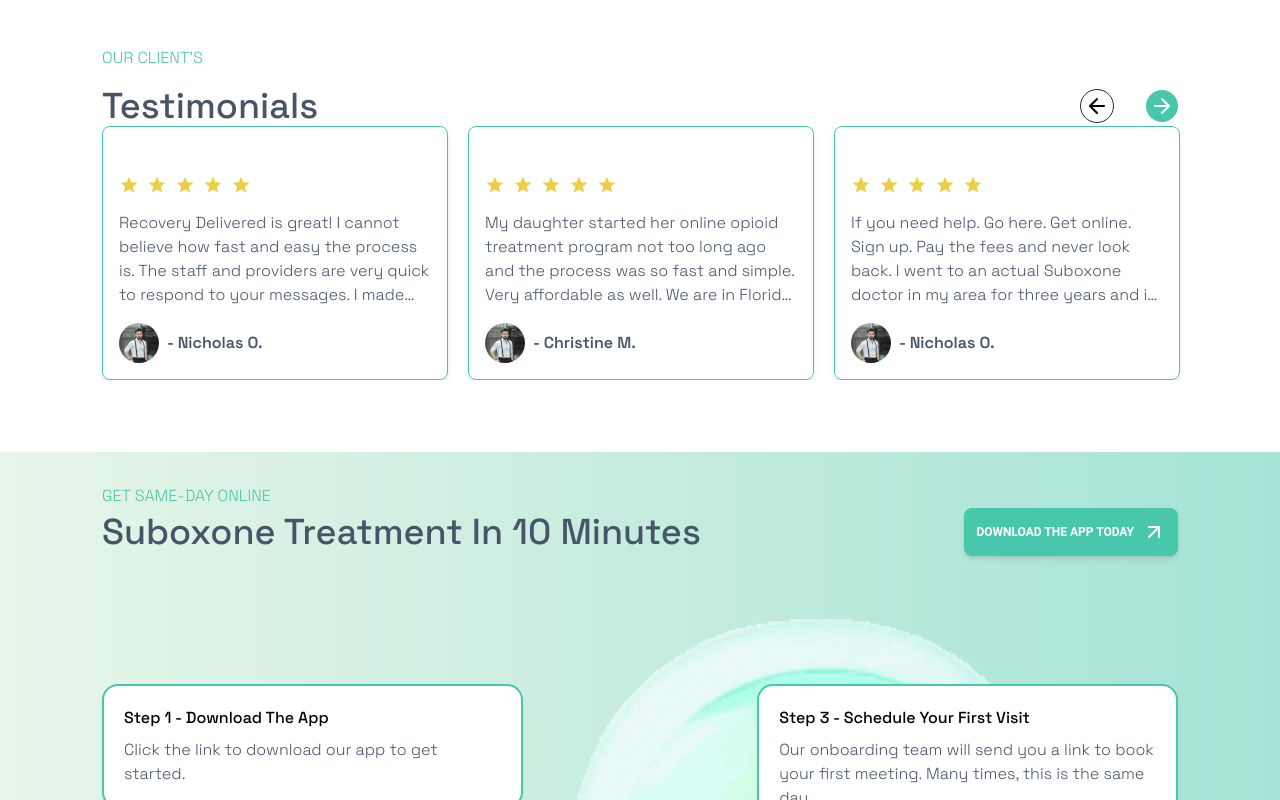
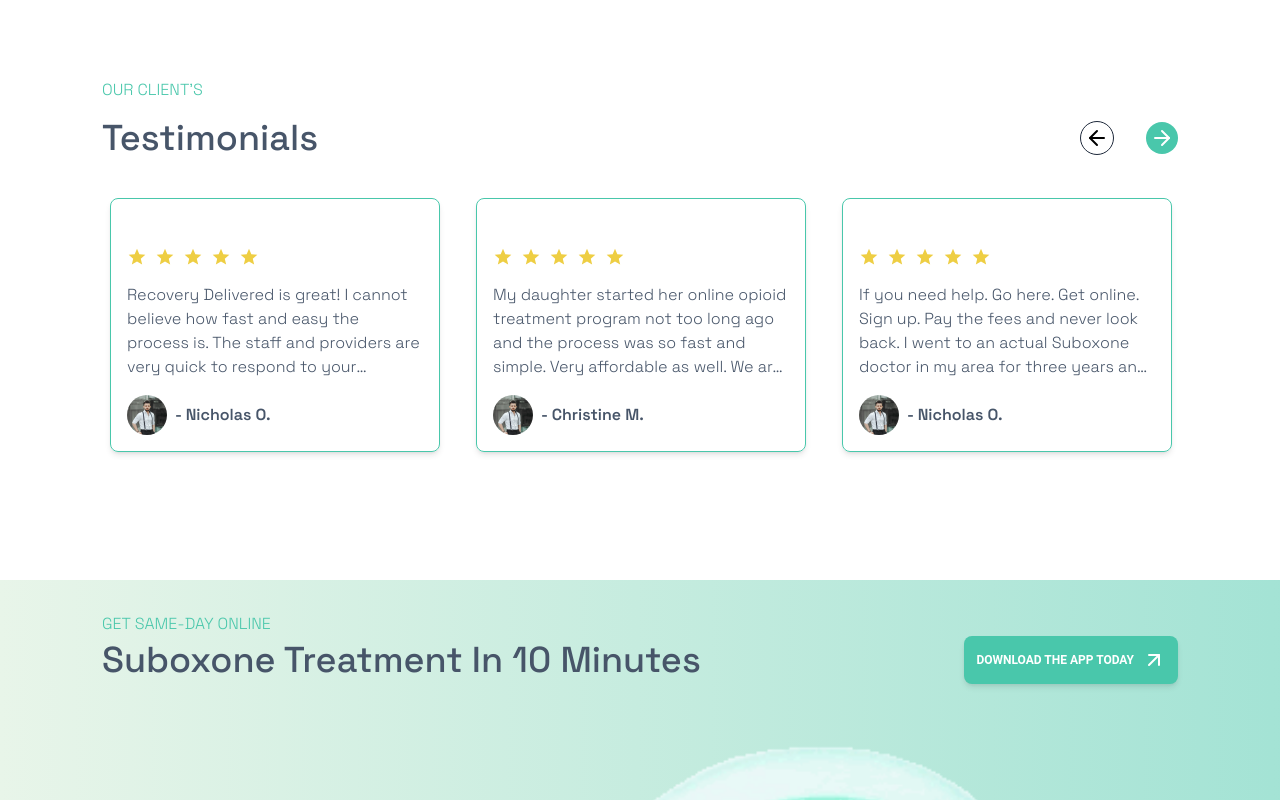
Before and after one commit to mohsinparvi/ropstam-task, a React (Vite) app: page / in a window 1280 px wide. Shown: the part 1520-2320 px from the top of the page. Built offline with nearby package versions, Linux system fonts and the light colour scheme.

Commit message:
feat: enhance testimonial card styling and improve layout in home page sections

```diff
--- a/src/components/common/testimonial-card.tsx
+++ b/src/components/common/testimonial-card.tsx
@@ -8,7 +8,18 @@ type Props = {
 
 const TestimonialCard: FC<Props> = ({ description, name, image }) => {
   return (
-    <div className="border border-primary shadow-md rounded-lg space-y-4 p-4 h-full flex flex-col">
+    <div className="group/card testimonial-card relative p-2">
+      <div
+        className="border border-primary shadow-md rounded-lg space-y-4 p-4 h-full flex flex-col transition-all duration-300 ease-in-out
+        group-hover/container:scale-95
+        group-hover/container:opacity-50
+        group-hover/container:rotate-0
+        hover:!scale-100
+        hover:!opacity-100
+        hover:!z-10
+        hover:!-rotate-6
+        hover:shadow-xl"
+      >
         <div className="flex mt-8 space-x-2">
           <StarIcon filled={true} />
           <StarIcon filled={true} />
@@ -26,6 +37,7 @@ const TestimonialCard: FC<Props> = ({ description, name, image }) => {
             className="rounded-full w-10 h-10 object-cover"
           />
           <p className="text-base font-semibold text-text">- {name}</p>
+        </div>
       </div>
     </div>
   );
--- a/src/components/pages/home/hero-section.tsx
+++ b/src/components/pages/home/hero-section.tsx
@@ -13,11 +13,11 @@ const HeroSection = () => {
       />
       <div className="container mx-auto px-4 lg:px-8 xl:px-0">
         <div className="relative  z-10  top-0  xl:top-20 lg:max-w-2xl px-4">
-          <div className="flex justify-center items-center xl:justify-start xl:items-start xl:h-[64dvh] mt-52 flex-col text-white">
+          <div className="flex justify-center items-center xl:justify-start xl:items-start xl:h-[62dvh] mt-52 flex-col text-white">
             <p className="mb-4  text-base font-extralight xl:text-start ">
               No Lines. Less hassle, Lower Costs.
             </p>
-            <h1 className="mb-8 text-4xl md:text-5xl lg:text-6xl text-center xl:text-start font-normal leading-[100px] ">
+            <h1 className="mb-8 text-4xl md:text-5xl lg:text-6xl text-center xl:text-start inline-block font-normal leading-normal">
               Easy Online Suboxone Treatment for Opioid Addiction
             </h1>
             <Button
--- a/src/components/pages/home/testimonials-section.tsx
+++ b/src/components/pages/home/testimonials-section.tsx
@@ -6,12 +6,13 @@ import Slider from "react-slick";
 import "slick-carousel/slick/slick.css";
 import "slick-carousel/slick/slick-theme.css";
 import { ArrowLeft, ArrowRight } from "../../../assets/icons";
+
 const TESTIMONIALS = [
   {
     id: 1,
     name: "Nicholas O.",
     description:
-      "Recovery Delivered is great! I cannot believe how fast and easy the process is. The staff and providers are very quick to respond to your messages. I made my appointment same day and had everything I needed.  I was so surprised. Thank you Recovery Delivered!",
+      "Recovery Delivered is great! I cannot believe how fast and easy the process is. The staff and providers are very quick to respond to your messages. I made my appointment same day and had everything I needed.  I was so surprised. Thank you Recovery Delivered!",
     image: ClientOne,
   },
   {
@@ -29,6 +30,7 @@ const TESTIMONIALS = [
     image: ClientOne,
   },
 ];
+
 const TestimonialsSection = () => {
   const sliderRef = useRef<Slider>(null);
 
@@ -78,7 +80,7 @@ const TestimonialsSection = () => {
       <div className="container mx-auto px-4 py-8 sm:px-6 lg:px-8">
         <div className="space-y-4">
           <p className="text-primary text-base font-thin uppercase">
-            Our Client’s
+            Our Client's
           </p>
           <div className="flex items-center justify-between">
             <Heading>Testimonials</Heading>
@@ -96,7 +98,11 @@ const TestimonialsSection = () => {
           </div>
         </div>
 
-        <Slider {...settings} ref={sliderRef} className="testimonial-slider">
+        <Slider
+          {...settings}
+          ref={sliderRef}
+          className="testimonial-slider py-8 group/container"
+        >
           {TESTIMONIALS.map((testimonial) => (
             <TestimonialCard key={testimonial.id} {...testimonial} />
           ))}
--- a/src/page/home.tsx
+++ b/src/page/home.tsx
@@ -9,7 +9,7 @@ import LocationSection from "../components/pages/home/location-section";
 
 const Home = () => {
   return (
-    <main className="space-y-10">
+    <main className=" space-y-7 lg:space-y-14">
       <HeroSection />
       <SectionOne />
       <SectionTwo />
```
Lines whose indentation alone changed are shown as unchanged.
